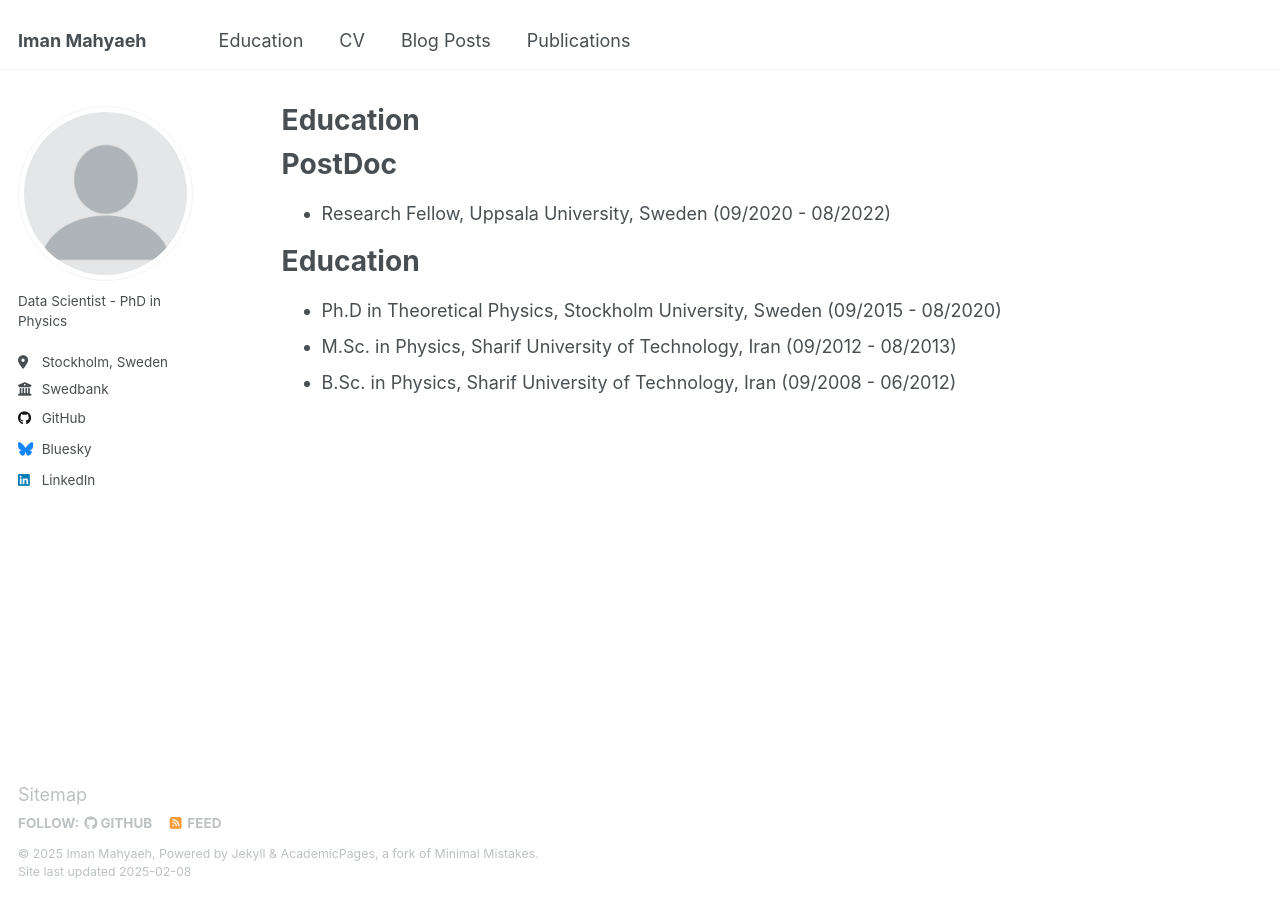
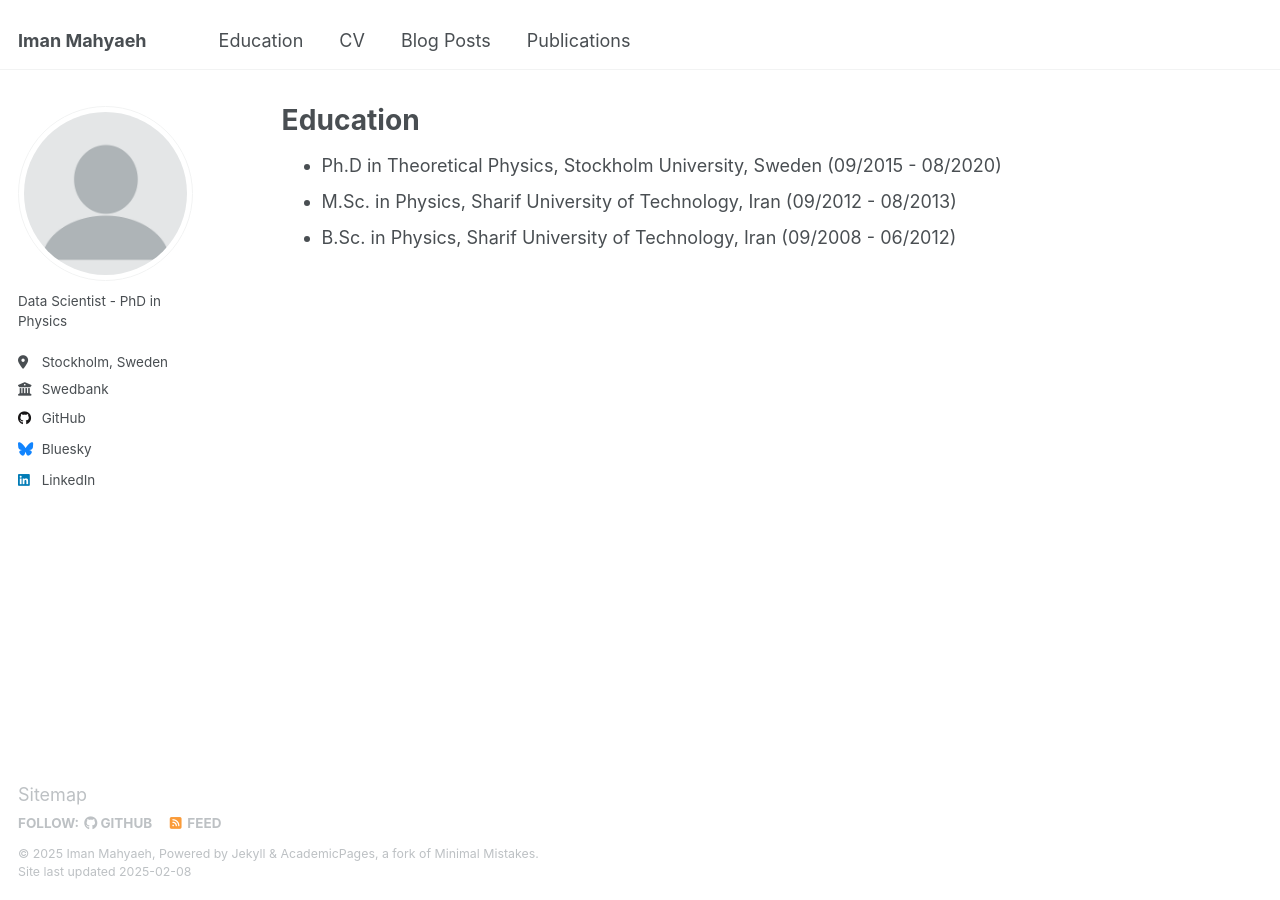
Before and after one commit to imanm24/imanm24.github.io, a Jekyll site: the page built from _pages/education.md, in a window 1280 px wide. Built offline with Jekyll 4.4.1, drawn with Linux system fonts in a browser that asks for light colours.

Commit message:
Update education.md

```diff
--- a/_pages/education.md
+++ b/_pages/education.md
@@ -8,12 +8,7 @@ author_profile: true
 
 {% include base_path %}
 
-PostDoc
-=====
-* Research Fellow, Uppsala University, Sweden (09/2020 - 08/2022)
 
-Education
-======
 * Ph.D in Theoretical Physics, Stockholm University, Sweden (09/2015 - 08/2020)
 * M.Sc. in Physics, Sharif University of Technology, Iran (09/2012 - 08/2013)
 * B.Sc. in Physics, Sharif University of Technology, Iran (09/2008 - 06/2012)
```
